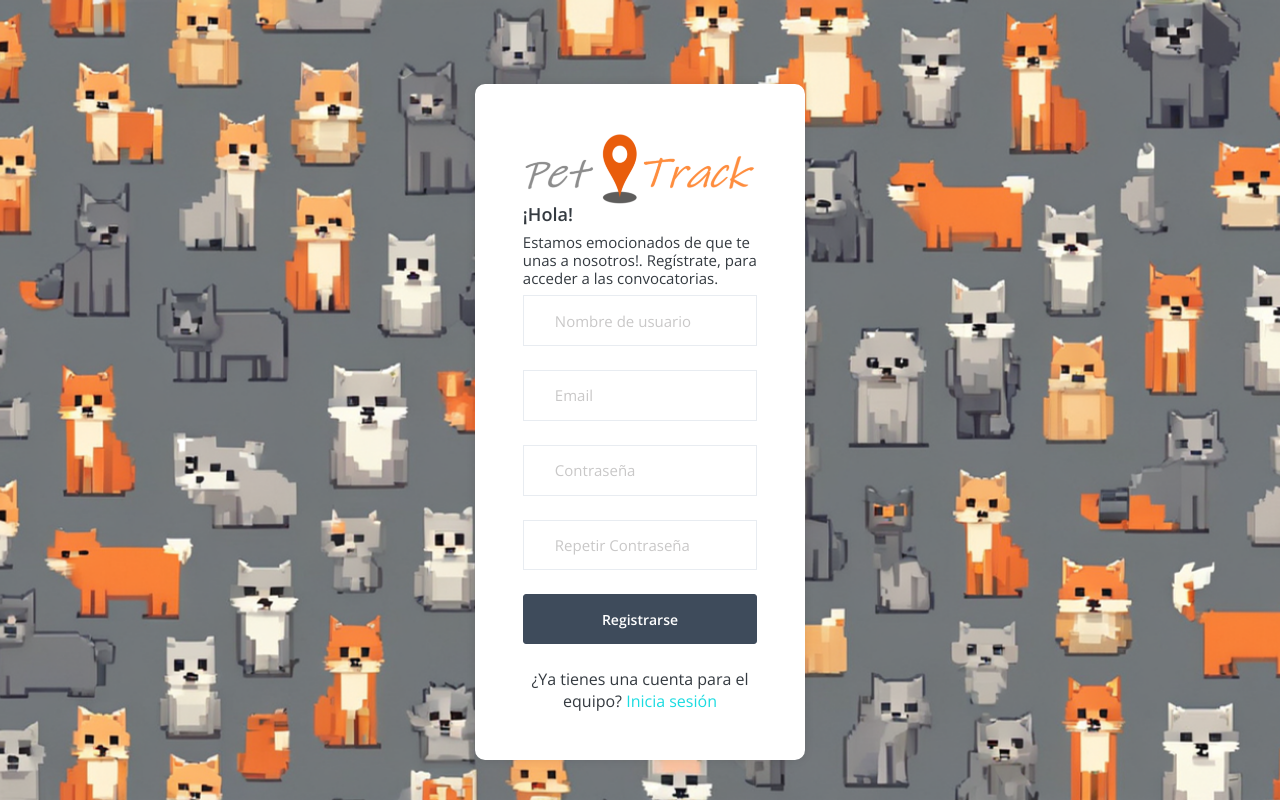
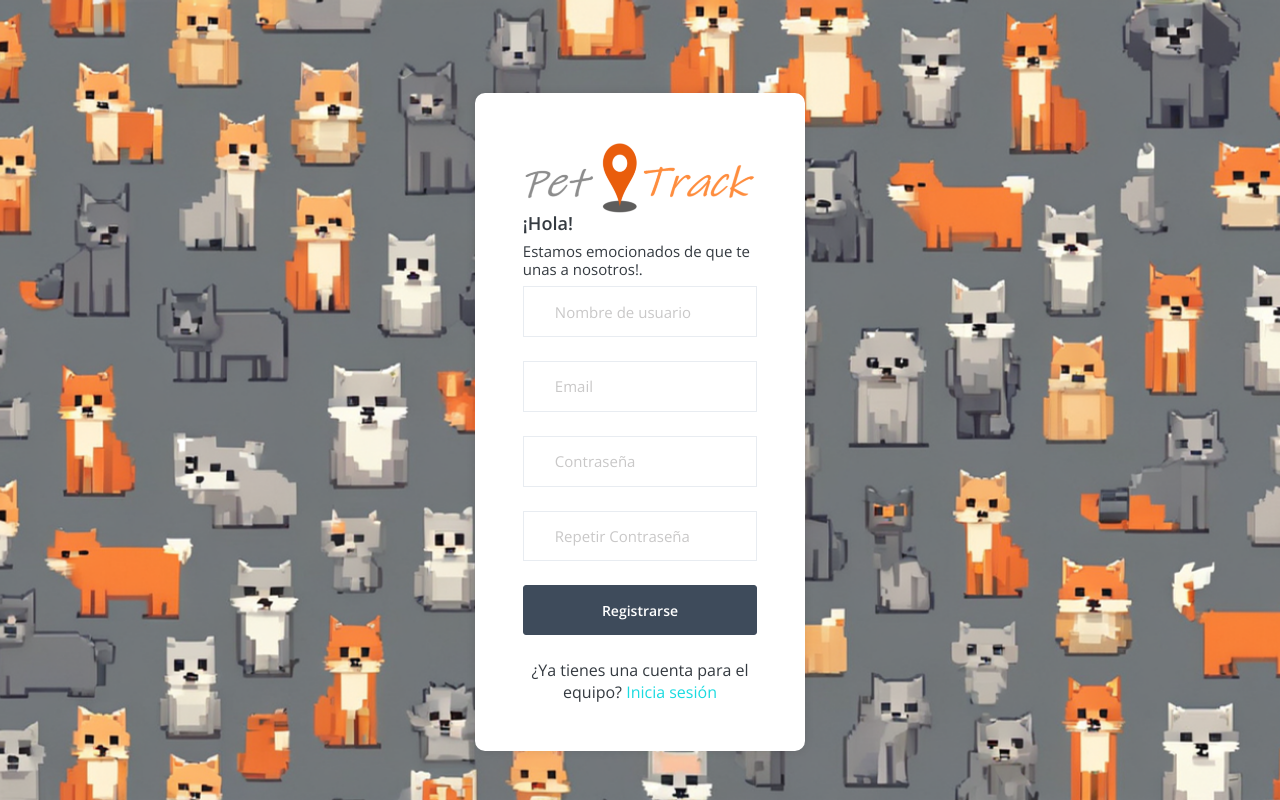
Before and after one commit to HerminioGarcia/pettrack, a Django app: page /registrar in a window 1280 px wide. Run offline with Django 4.2, Linux system fonts and the light colour scheme; some libraries are stand-ins or nearby versions.

Commit message:
ActualizacionFormRegistro

```diff
--- a/petTrackMx/petTrack/usuarios/templates/auth/user_form.html
+++ b/petTrackMx/petTrack/usuarios/templates/auth/user_form.html
@@ -62,7 +62,7 @@
                     <div class="auth-form-light text-left p-5">
                         <img src="{% static 'images/imgPettarck.jpg' %}" alt="Logo de IncubateCc" class="img-fluid rounded-image" style="max-width: 100%; height: auto;">
                         <h4>¡Hola!</h4>
-                        <h6 class="font-weight-light">Estamos emocionados de que te unas a nosotros!. Regístrate, para acceder a las convocatorias.</h6>
+                        <h6 class="font-weight-light">Estamos emocionados de que te unas a nosotros!.</h6>
                         {% if form.errors %}
                             <div class="alert alert-warning">
                                 Verifica los datos ingresados
```
